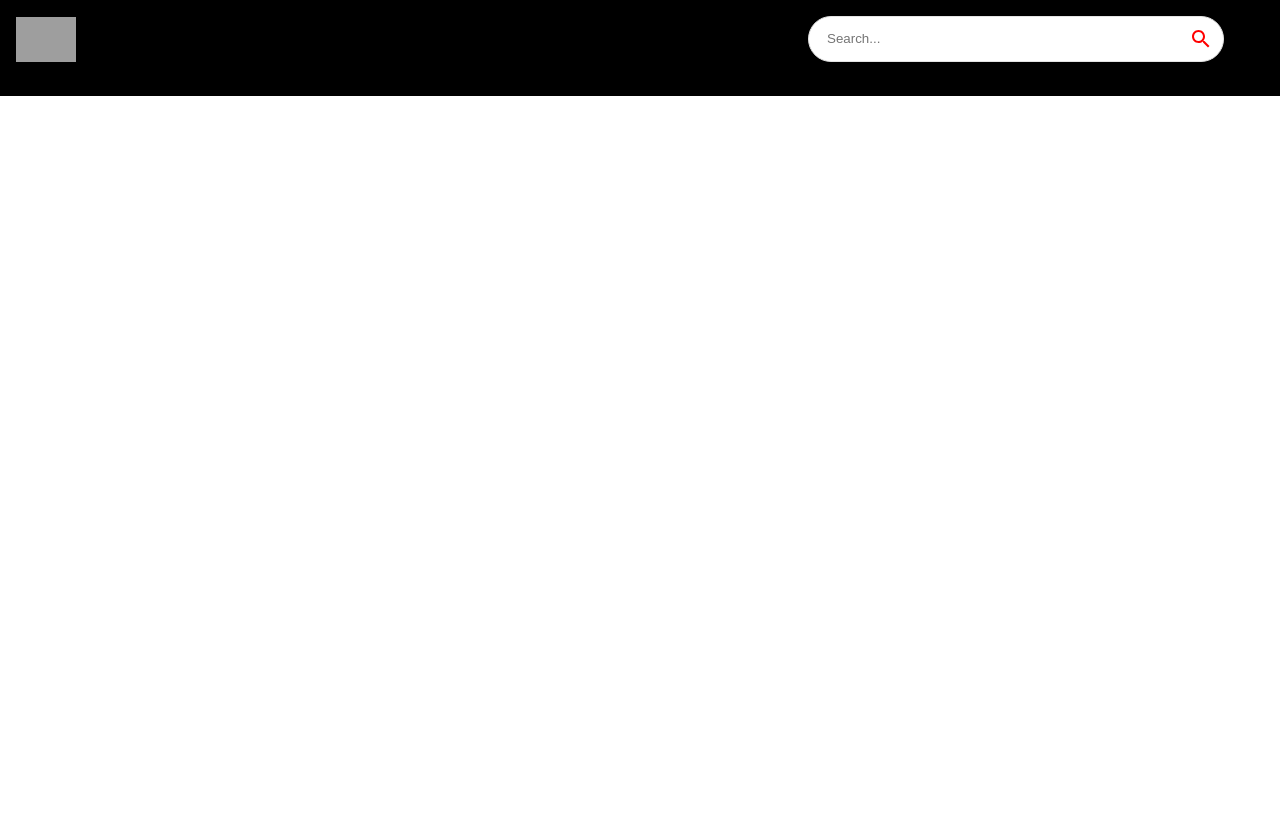
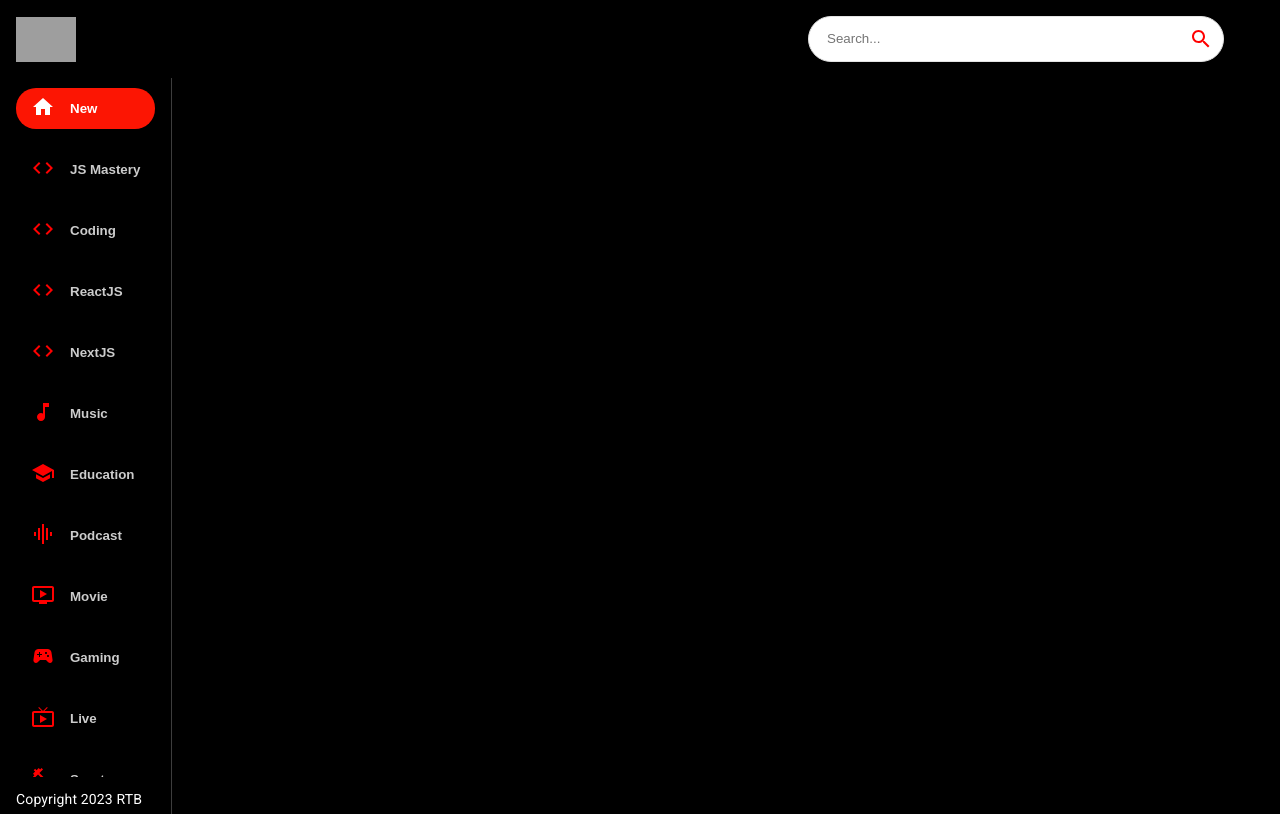
Before and after one commit to Ryanb021/viewer, a React (Create React App) app: page / in a window 1280 px wide. Built offline with nearby package versions, Linux system fonts and the light colour scheme; grey boxes are pictures that could not be loaded.

Commit message:
added feed and sidebar

```diff
--- a/src/components/Feed.jsx
+++ b/src/components/Feed.jsx
@@ -1,8 +1,18 @@
-import React from 'react'
+import { useState, useEffect } from 'react';
+import { Box, Stack, Typography } from '@mui/material';
+import Sidebar from './Sidebar';
 
 const Feed = () => {
   return (
-    <div>Feed</div>
+    <Stack sx={{ flexDirection: { sx: "column", md: "row" } }}>
+      <Box sx={{ height: { sx: 'auto', md: '92vh' }, borderRight: '1px solid #3d3d3d', px: { sx: 0, md: 2 } }}>
+        <Sidebar />
+
+        <Typography className="copyright" variant="body2" sx={{ mt: 1.5, color: '#fff' }}>
+          Copyright 2023 RTB
+        </Typography>
+      </Box>
+    </Stack>
   )
 }
 
--- /dev/null
+++ b/src/components/Sidebar.jsx
@@ -0,0 +1,32 @@
+import { Stack } from '@mui/material';
+
+import { categories } from '../utils/constants';
+
+const selectedCategory = "New";
+
+const Sidebar = () => (
+  <Stack
+    direction="row"
+    sx={{
+      overflowY: "auto",
+      height: { sx: 'auto', md: '95%' },
+      flexDirection: { md: 'column' },
+    }}
+  >
+    {categories.map((category) => (
+      <button
+        className="category-btn"
+        style={{
+          background: category.name === selectedCategory && '#FC1503',
+          color: 'white'
+        }}
+        key={ category.name }
+      >
+        <span style={{ color: category.name === selectedCategory ? 'white' : 'red', marginRight: '15px' }}>{category.icon}</span>
+        <span style={{ opacity: category.name === selectedCategory ? '1' : '0.8' }}>{category.name}</span>
+      </button>
+    ))}
+  </Stack>
+)
+
+export default Sidebar
--- a/src/components/index.js
+++ b/src/components/index.js
@@ -4,3 +4,4 @@
 export { default as SearchFeed } from './SearchFeed';
 export { default as VideoDetail } from './VideoDetail';
 export { default as SearchBar } from './SearchBar';
+export { default as Sidebar } from './Sidebar';
```
